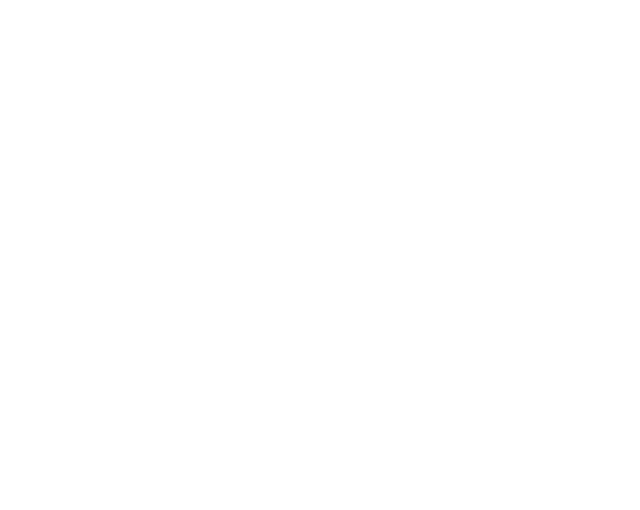
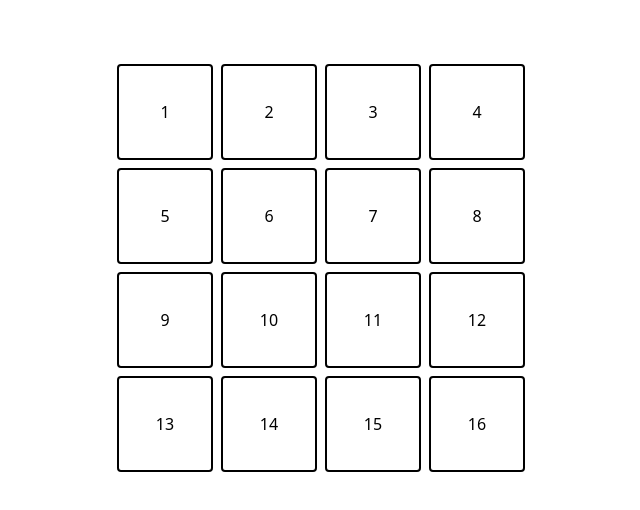
Before and after one commit to zzik/sequencer-iot, a plain HTML site: page client/index.html in a window 1280 px wide. Shown: the whole page, without its empty margins (319-959 px from the left). Drawn offline with nearby package versions, Linux system fonts and the light colour scheme.

Commit message:
sequencer grid

```diff
--- a/client/index.html
+++ b/client/index.html
@@ -9,6 +9,25 @@
     <title>Sequencer</title>
 </head>
 <body>
-
+    <section class="sequencer flex justify-center items-center mt-16">
+        <div class="wrapper grid grid-cols-4 grid-rows-4 gap-2">
+            <button class="border-2 w-24 h-24 rounded border-black">1</button>
+            <button class="border-2 w-24 h-24 rounded border-black">2</button>
+            <button class="border-2 w-24 h-24 rounded border-black">3</button>
+            <button class="border-2 w-24 h-24 rounded border-black">4</button>
+            <button class="border-2 w-24 h-24 rounded border-black">5</button>
+            <button class="border-2 w-24 h-24 rounded border-black">6</button>
+            <button class="border-2 w-24 h-24 rounded border-black">7</button>
+            <button class="border-2 w-24 h-24 rounded border-black">8</button>
+            <button class="border-2 w-24 h-24 rounded border-black">9</button>
+            <button class="border-2 w-24 h-24 rounded border-black">10</button>
+            <button class="border-2 w-24 h-24 rounded border-black">11</button>
+            <button class="border-2 w-24 h-24 rounded border-black">12</button>
+            <button class="border-2 w-24 h-24 rounded border-black">13</button>
+            <button class="border-2 w-24 h-24 rounded border-black">14</button>
+            <button class="border-2 w-24 h-24 rounded border-black">15</button>
+            <button class="border-2 w-24 h-24 rounded border-black">16</button>
+        </div>
+    </section>
 </body>
 </html>
```
